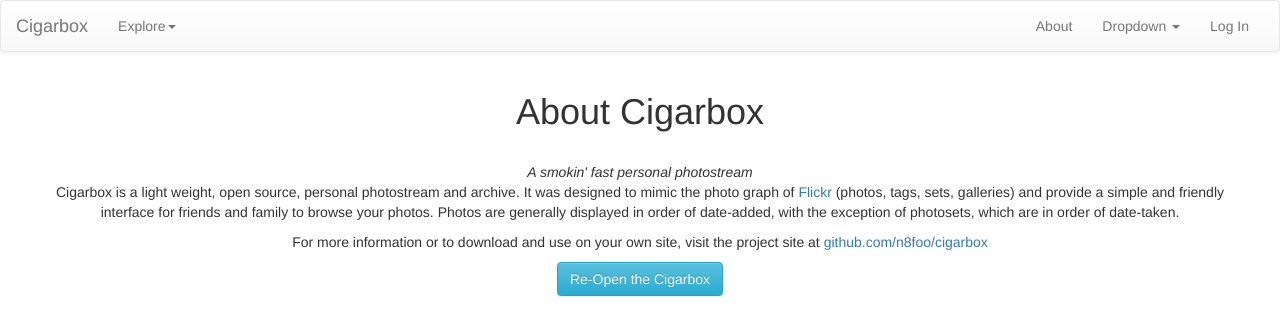
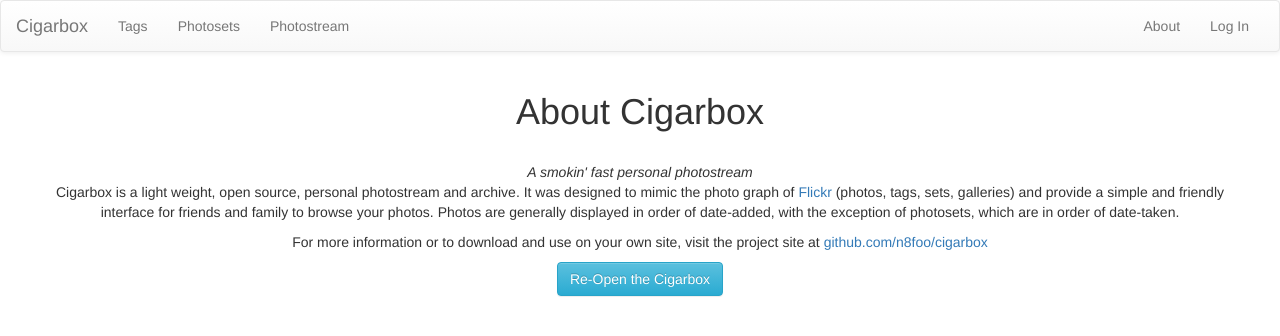
Before and after one commit to n8foo/cigarbox, a Flask app: page /about in a window 1280 px wide. Shown: the top 336 px of the page. Run offline with Flask 2, Linux system fonts and the light colour scheme; parts of the project's set-up code (start-up, migrations or seed data) failed here and were passed over; some libraries are stand-ins or nearby versions.

Commit message:
updates to bootstrap 3.3.6

```diff
--- a/templates/layout.html
+++ b/templates/layout.html
@@ -9,19 +9,17 @@
     {% endif %}
     <title>CigarBox</title>
     <!-- Latest compiled and minified CSS -->
-    <link rel="stylesheet" href="//netdna.bootstrapcdn.com/bootstrap/3.3.2/css/bootstrap.min.css">
+    <link rel="stylesheet" href="https://maxcdn.bootstrapcdn.com/bootstrap/3.3.6/css/bootstrap.min.css" integrity="sha384-1q8mTJOASx8j1Au+a5WDVnPi2lkFfwwEAa8hDDdjZlpLegxhjVME1fgjWPGmkzs7" crossorigin="anonymous">
     <base href="{{config['SITEURL']}}">
 
     <!-- Optional theme -->
-    <link rel="stylesheet" href="//netdna.bootstrapcdn.com/bootstrap/3.3.2/css/bootstrap-theme.min.css">
-  </head>
+    <link rel="stylesheet" href="https://maxcdn.bootstrapcdn.com/bootstrap/3.3.6/css/bootstrap-theme.min.css" integrity="sha384-fLW2N01lMqjakBkx3l/M9EahuwpSfeNvV63J5ezn3uZzapT0u7EYsXMjQV+0En5r" crossorigin="anonymous">  </head>
   <body>
     <div class=page>
 
       <script src="https://ajax.googleapis.com/ajax/libs/jquery/1.11.0/jquery.min.js"></script>
       <!-- Latest compiled and minified JavaScript -->
-      <script src="//netdna.bootstrapcdn.com/bootstrap/3.3.2/js/bootstrap.min.js"></script>
-
+      <script src="https://maxcdn.bootstrapcdn.com/bootstrap/3.3.6/js/bootstrap.min.js" integrity="sha384-0mSbJDEHialfmuBBQP6A4Qrprq5OVfW37PRR3j5ELqxss1yVqOtnepnHVP9aJ7xS" crossorigin="anonymous"></script>
       <nav class="navbar navbar-default" role="navigation">
         <div class="container-fluid">
           <!-- Brand and toggle get grouped for better mobile display -->
@@ -38,29 +36,13 @@
           <!-- Collect the nav links, forms, and other content for toggling -->
           <div class="collapse navbar-collapse" id="bs-example-navbar-collapse-1">
             <ul class="nav navbar-nav">
-        <li class="dropdown">
-          <a href="#" class="dropdown-toggle" data-toggle="dropdown">Explore<b class="caret"></b></a>
-          <ul class="dropdown-menu">
               <li><a href="tags">Tags</a></li>
               <li><a href="photosets">Photosets</a></li>
-            <li class="divider"></li>
               <li><a href="photostream">Photostream</a></li>
-          </ul>
-        </li>
             </ul>
 
             <ul class="nav navbar-nav navbar-right">
-        <li><a href='about'>About</a>
-        <li class="dropdown">
-          <a href="#" class="dropdown-toggle" data-toggle="dropdown">Dropdown <b class="caret"></b></a>
-          <ul class="dropdown-menu">
-            <li><a href="#">Action</a></li>
-            <li><a href="#">Another action</a></li>
-            <li><a href="#">Something else here</a></li>
-            <li class="divider"></li>
-            <li><a href="#">Separated link</a></li>
-          </ul>
-        </li>
+              <li><a href='about'>About</a></li>
               <li>{% if not request.cookies.get('remember_token') %}<a href="{{ config['SITEURL'] }}/login">Log In</a>{% else %}<a href="{{ config['SITEURL'] }}/logout">Log Out</a>{% endif %}</li>
             </ul>
           </div><!-- /.navbar-collapse -->
@@ -72,9 +54,10 @@
         {{ message }}
       </div>
       {% endfor %}
-
+      <div class="container-fluid">
       {% block body %}
       {% endblock %}
       </div>
+    </div>
   </body>
 </html>
```
Lines whose indentation alone changed are shown as unchanged.
